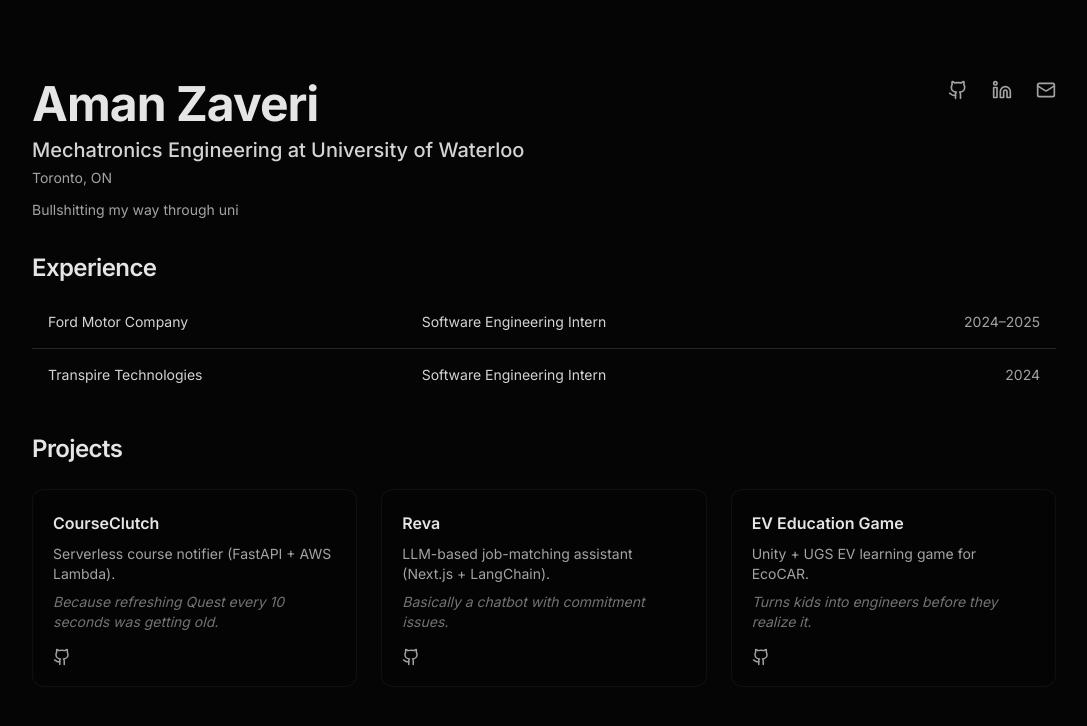
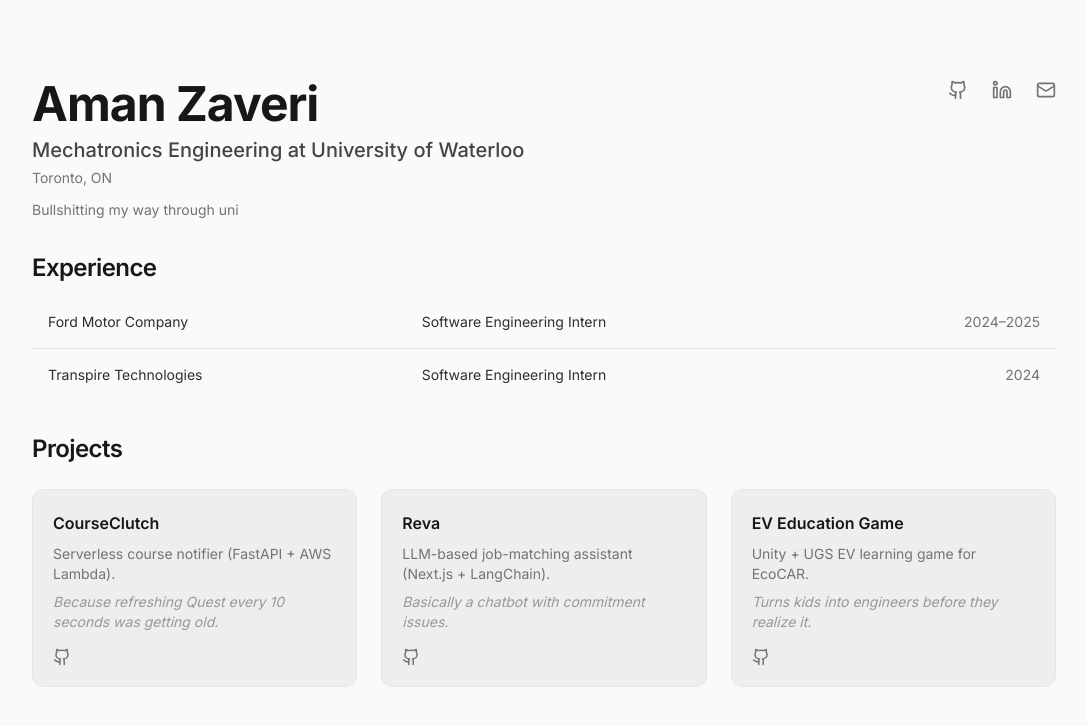
Before and after one commit to amanzav/portfolio, a Next.js app: page / in a window 1280 px wide. Shown: the top 726 px of the page, without its empty margins (96-1183 px from the left). Built offline with nearby package versions, Linux system fonts and the light colour scheme.

Commit message:
add themes

```diff
--- a/app/globals.css
+++ b/app/globals.css
@@ -3,12 +3,28 @@
 @tailwind utilities;
 
 @layer base {
+  :root {
+    --background: 250 250 250;
+    --foreground: 23 23 23;
+    --accent: 107 124 255;
+    --muted: 115 115 115;
+    --border: 229 229 229;
+  }
+
+  .dark {
+    --background: 5 5 5;
+    --foreground: 229 229 229;
+    --accent: 107 124 255;
+    --muted: 163 163 163;
+    --border: 39 39 42;
+  }
+
   * {
     @apply border-border;
   }
 
   body {
-    @apply bg-[#050505] text-neutral-200 leading-relaxed;
+    @apply bg-background text-foreground leading-relaxed;
     font-feature-settings: "rlig" 1, "calt" 1;
   }
 }
--- a/app/layout.tsx
+++ b/app/layout.tsx
@@ -1,6 +1,7 @@
 import type { Metadata } from "next";
 import { Inter } from "next/font/google";
 import "./globals.css";
+import { ThemeProvider } from "@/components/ThemeProvider";
 
 const inter = Inter({
   subsets: ["latin"],
@@ -26,8 +27,17 @@ export default function RootLayout({
   children: React.ReactNode;
 }>) {
   return (
-    <html lang="en" className={inter.variable}>
-      <body className="antialiased">{children}</body>
+    <html lang="en" className={inter.variable} suppressHydrationWarning>
+      <body className="antialiased">
+        <ThemeProvider
+          attribute="class"
+          defaultTheme="system"
+          enableSystem
+          disableTransitionOnChange
+        >
+          {children}
+        </ThemeProvider>
+      </body>
     </html>
   );
 }
--- a/components/ExperienceTable.tsx
+++ b/components/ExperienceTable.tsx
@@ -46,19 +46,19 @@ export function ExperienceTable() {
       transition={{ duration: 0.18, ease: "easeOut", delay: 0.1 }}
       className="mb-10"
     >
-      <h2 className="text-2xl font-semibold text-neutral-200 mb-3 tracking-tight">
+      <h2 className="text-2xl font-semibold text-foreground mb-3 tracking-tight">
         Experience
       </h2>
       <Table>
         <TableBody>
           {experiences.map((exp, index) => (
-            <TableRow key={index} className="border-neutral-800 hover:bg-neutral-900/50">
-              <TableCell className="text-neutral-300">
+            <TableRow key={index} className="border-border hover:bg-foreground/5">
+              <TableCell className="text-foreground/90">
                 {exp.description ? (
                   <TooltipProvider delayDuration={100}>
                     <Tooltip>
                       <TooltipTrigger asChild>
-                        <span className="cursor-default hover:text-neutral-100 transition-colors">
+                        <span className="cursor-default hover:text-foreground transition-colors">
                           {exp.company}
                         </span>
                       </TooltipTrigger>
@@ -71,8 +71,8 @@ export function ExperienceTable() {
                   exp.company
                 )}
               </TableCell>
-              <TableCell className="text-neutral-300">{exp.role}</TableCell>
-              <TableCell className="text-right text-neutral-400">{exp.date}</TableCell>
+              <TableCell className="text-foreground/90">{exp.role}</TableCell>
+              <TableCell className="text-right text-muted">{exp.date}</TableCell>
             </TableRow>
           ))}
         </TableBody>
--- a/components/Header.tsx
+++ b/components/Header.tsx
@@ -2,6 +2,8 @@
 
 import { motion } from "framer-motion";
 import { Github, Linkedin, Mail } from "lucide-react";
+import { useTheme } from "next-themes";
+import { useEffect, useState } from "react";
 
 const links = [
   {
@@ -25,6 +27,19 @@ const links = [
 ];
 
 export function Header() {
+  const { theme, setTheme } = useTheme();
+  const [mounted, setMounted] = useState(false);
+
+  // Prevent hydration mismatch
+  useEffect(() => {
+    setMounted(true);
+  }, []);
+
+  const toggleTheme = () => {
+    if (!mounted) return;
+    setTheme(theme === "dark" ? "light" : "dark");
+  };
+
   return (
     <motion.header
       initial={{ opacity: 0, y: 8 }}
@@ -34,7 +49,12 @@ export function Header() {
     >
       {/* Name and Social Links Row */}
       <div className="flex items-start justify-between mb-2">
-        <h1 className="text-5xl font-bold tracking-[-0.02em]">Aman Zaveri</h1>
+        <h1
+          onClick={toggleTheme}
+          className="text-5xl font-bold tracking-[-0.02em] cursor-pointer select-none"
+        >
+          Aman Zaveri
+        </h1>
 
         {/* Social Links - Top Right */}
         <div className="flex gap-6 items-center">
@@ -47,7 +67,7 @@ export function Header() {
                 target="_blank"
                 rel="noopener noreferrer"
                 aria-label={link.ariaLabel}
-                className="text-neutral-400 hover:text-neutral-100 hover:scale-105 transition-all duration-150 focus-visible:outline-none focus-visible:ring-2 focus-visible:ring-neutral-400 focus-visible:ring-offset-2 focus-visible:ring-offset-[#050505] rounded-sm"
+                className="text-muted hover:text-foreground hover:scale-105 transition-all duration-150 focus-visible:outline-none focus-visible:ring-2 focus-visible:ring-accent focus-visible:ring-offset-2 focus-visible:ring-offset-background rounded-sm"
               >
                 <Icon size={20} />
               </a>
@@ -57,9 +77,9 @@ export function Header() {
       </div>
 
       {/* Title and Location */}
-      <p className="text-xl font-medium text-neutral-300 mb-1">Mechatronics Engineering at University of Waterloo</p>
-      <p className="text-sm text-neutral-400 mb-3">Toronto, ON</p>
-      <p className="text-sm text-neutral-400 max-w-2xl">
+      <p className="text-xl font-medium text-foreground/80 mb-1">Mechatronics Engineering at University of Waterloo</p>
+      <p className="text-sm text-muted mb-3">Toronto, ON</p>
+      <p className="text-sm text-muted max-w-2xl">
         Bullshitting my way through uni
       </p>
     </motion.header>
--- a/components/Projects.tsx
+++ b/components/Projects.tsx
@@ -40,7 +40,7 @@ export function Projects() {
       transition={{ duration: 0.18, ease: "easeOut", delay: 0.15 }}
       className="pb-12"
     >
-      <h2 className="text-2xl font-semibold text-neutral-200 mb-6 tracking-tight">Projects</h2>
+      <h2 className="text-2xl font-semibold text-foreground mb-6 tracking-tight">Projects</h2>
 
       <div className="grid grid-cols-1 md:grid-cols-3 gap-6">
         {projects.map((project, index) => (
@@ -50,13 +50,13 @@ export function Projects() {
             whileInView={{ opacity: 1, y: 0 }}
             viewport={{ once: true }}
             transition={{ duration: 0.2, ease: "easeOut", delay: index * 0.05 }}
-            className="rounded-xl border border-white/5 bg-black/20 p-5 transition-transform duration-150 hover:scale-[1.02] hover:-translate-y-[2px]"
+            className="rounded-xl border border-border bg-foreground/5 p-5 transition-transform duration-150 hover:scale-[1.02] hover:-translate-y-[2px]"
           >
             <div className="flex flex-col h-full">
-              <h3 className="font-semibold text-neutral-200 mb-2">
+              <h3 className="font-semibold text-foreground mb-2">
                 {project.name}
               </h3>
-              <p className="text-sm text-neutral-400 mb-2">{project.description}</p>
+              <p className="text-sm text-muted mb-2">{project.description}</p>
 
               {/* Subtext with subtle animation */}
               <motion.p
@@ -64,7 +64,7 @@ export function Projects() {
                 whileInView={{ opacity: 1 }}
                 viewport={{ once: true }}
                 transition={{ duration: 0.3, delay: 0.1 }}
-                className="text-sm text-neutral-500 italic mb-4 flex-1"
+                className="text-sm text-muted/70 italic mb-4 flex-1"
               >
                 {project.subtext}
               </motion.p>
@@ -75,7 +75,7 @@ export function Projects() {
                     href={project.github}
                     target="_blank"
                     rel="noopener noreferrer"
-                    className="text-neutral-400 hover:text-neutral-100 transition-colors"
+                    className="text-muted hover:text-foreground transition-colors"
                     aria-label={`GitHub repository for ${project.name}`}
                   >
                     <Github size={18} />
--- /dev/null
+++ b/components/ThemeProvider.tsx
@@ -0,0 +1,8 @@
+"use client";
+
+import { ThemeProvider as NextThemesProvider } from "next-themes";
+import type { ThemeProviderProps } from "next-themes";
+
+export function ThemeProvider({ children, ...props }: ThemeProviderProps) {
+  return <NextThemesProvider {...props}>{children}</NextThemesProvider>;
+}
--- a/components/ui/tooltip.tsx
+++ b/components/ui/tooltip.tsx
@@ -18,7 +18,7 @@ const TooltipContent = React.forwardRef<
     ref={ref}
     sideOffset={sideOffset}
     className={cn(
-      "z-50 overflow-hidden rounded-md bg-neutral-900 border border-neutral-800 px-3 py-2 text-xs text-neutral-300",
+      "z-50 overflow-hidden rounded-md bg-foreground text-background border border-border px-3 py-2 text-xs",
       "data-[state=delayed-open]:animate-in data-[state=delayed-open]:fade-in-0 data-[state=delayed-open]:zoom-in-95",
       "data-[state=closed]:animate-out data-[state=closed]:fade-out-0 data-[state=closed]:zoom-out-95",
       "duration-150",
--- a/tailwind.config.ts
+++ b/tailwind.config.ts
@@ -10,11 +10,11 @@ const config: Config = {
   theme: {
     extend: {
       colors: {
-        background: "#050505",
-        foreground: "#e5e5e5",
-        accent: "#6b7cff",
-        muted: "#a3a3a3",
-        border: "#27272a",
+        background: "rgb(var(--background) / <alpha-value>)",
+        foreground: "rgb(var(--foreground) / <alpha-value>)",
+        accent: "rgb(var(--accent) / <alpha-value>)",
+        muted: "rgb(var(--muted) / <alpha-value>)",
+        border: "rgb(var(--border) / <alpha-value>)",
       },
       fontFamily: {
         sans: ["var(--font-inter)", "system-ui", "sans-serif"],
```
Also changed, not shown: package.json (+11 -10 lines), 1 other file (tests, documents, lock files or other folders).
